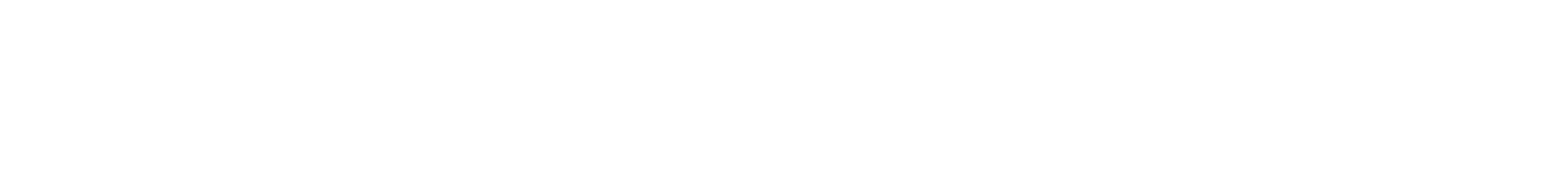
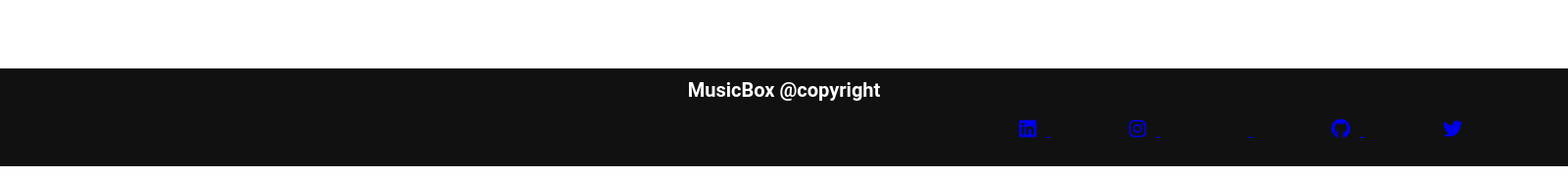
Before and after one commit to SolTuripe/MusicBox_Frontend, a React (Create React App) app in the folder musicbox-frontend/: page / in a window 1280 px wide. Shown: the part 616-797 px from the top of the page at 98% size, 1600 px wide, since content can reach past the window. Built offline with nearby package versions, Linux system fonts and the light colour scheme.

Commit message:
creando y dando estilo al footer

```diff
--- a/musicbox-frontend/public/index.html
+++ b/musicbox-frontend/public/index.html
@@ -25,6 +25,8 @@
       Learn how to configure a non-root public URL by running `npm run build`.
     -->
     <title>React App</title>
+    <link rel="stylesheet" href="https://use.fontawesome.com/releases/v5.15.4/css/all.css"
+          integrity="sha384-DyZ88mC6Up2uqS4h/KRgHuoeGwBcD4Ng9SiP4dIRy0EXTlnuz47vAwmeGwVChigm" crossorigin="anonymous">
   </head>
   <body>
     <noscript>You need to enable JavaScript to run this app.</noscript>
--- a/musicbox-frontend/src/App.js
+++ b/musicbox-frontend/src/App.js
@@ -3,6 +3,7 @@
 import Layout from "../src/components/layout/Layout";
 import Home from "./pages/home/Home";
 import Show from "./pages/show/Show";
+
 
 function App() {
   return (
@@ -12,6 +13,7 @@
         <Route path="show" element={<Show />} />
       </Route>
     </Routes>
+
   );
 }
 
--- a/musicbox-frontend/src/components/footer/Footer.jsx
+++ b/musicbox-frontend/src/components/footer/Footer.jsx
@@ -1,8 +1,28 @@
 import React from "react";
-import "./footer.css";
+import {
+    Box,
+    Container,
+    Row,
+    Column,
+    FooterLink,
+    Heading,
+} from "./footer.css";
 
 const Footer = () => {
-  return <div></div>;
+return (
+
+                <div className = "Container">
+                    <div class="social-media">
+                    <h1> MusicBox @copyright </h1>
+                    <a href="https://linkedin.com/" target="blank"><i className="fab fa-linkedin"></i> </a>
+                    <a href="https://instagram.com/" target="blank"><i className="fab fa-instagram"></i> </a>
+                    <a href="https://facebook.com/" target="blank"><i className="fab fa-faceboock"></i> </a>
+                    <a href="https://github.com/" target="blank"><i className="fab fa-github"></i> </a>
+                    <a href="https://twitter.com/" target="blank"><i className="fab fa-twitter"></i> </a>
+                    </div>
+                    </div>
+
+
+);
 };
-
 export default Footer;
--- a/musicbox-frontend/src/components/footer/footer.css
+++ b/musicbox-frontend/src/components/footer/footer.css
@@ -0,0 +1,38 @@
+
+.Container {
+  background-color: rgb(17, 17, 17);
+  width: 1600px;
+  height: 100px;
+  position: relative;
+  top: 266px;
+  color: white;
+  box-sizing: border-box;
+
+}
+
+.Container h1{
+    display: flex;
+    justify-content: space-around;
+    margin-top: 100px;
+     font-size: 20px;
+     font-family: Roboto;
+     position: relative;
+     padding: 10px;
+}
+
+.Container a {
+
+       position: relative;
+       left: 1000px;
+       top: -5px;
+       margin: 40px;
+}
+.social-media .fab{
+  margin-right: 10px;
+  font-size: 20px;
+  color:var(--alt-color);
+
+}
+.social-media .fab:hover{
+  color:yellow;
+}
```
Also changed, not shown: 1 other file (tests, documents, lock files or other folders).
